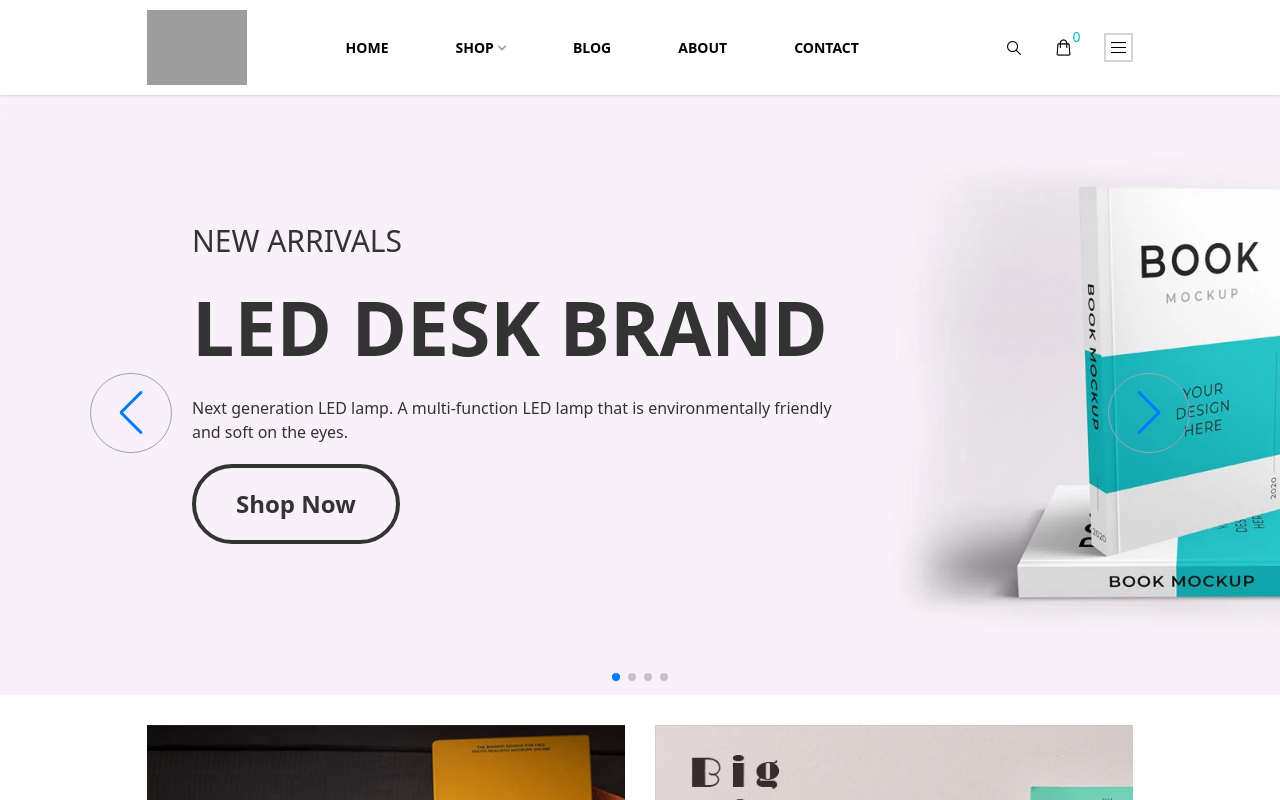
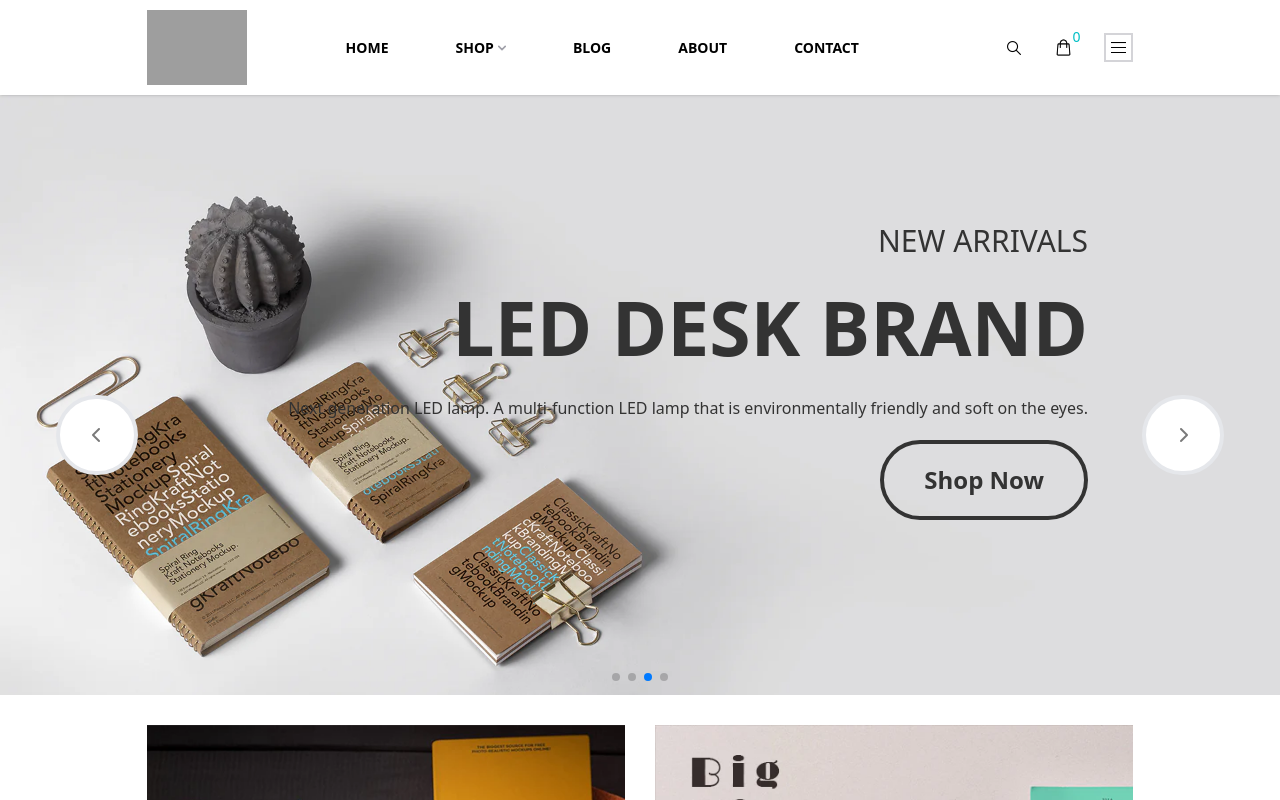
Before and after one commit to LongLH3008/Susan-BookStore, a React (Vite) app in the folder FE/: page / in a window 1280 px wide. Shown: the top 800 px of the page. Built offline with nearby package versions, Linux system fonts and the light colour scheme; grey boxes are pictures that could not be loaded.

Commit message:
fix: BannerHome

```diff
--- a/FE/src/client/components/page/home/SlideNavButtons.tsx
+++ b/FE/src/client/components/page/home/SlideNavButtons.tsx
@@ -1,24 +1,26 @@
 import { useSwiper } from "swiper/react";
 
-const SlideNavButtons = () => {
+export const SlideNavNext = () => {
   const swiper = useSwiper();
 
   return (
-    <div className="border-2 border-gray-200 w-fit px-2 py-1 rounded-xl mt-4 space-x-4">
-      <button
-        className="bg-blue-300 p-1 rounded-md"
-        onClick={() => swiper.slidePrev()}
-      >
-        Prev
-      </button>
-      <button
-        className="bg-blue-300 p-1 rounded-md"
-        onClick={() => swiper.slideNext()}
-      >
-        Next
-      </button>
-    </div>
+    <button
+      className="bg-blue-300 px-8 py-6 *:text-[#797979] bg-white border-4 border-gray-200 hover:bg-[#000] hover:border-[#000] *:hover:text-[#fff] rounded-full absolute top-1/2 right-14 z-20 "
+      onClick={() => swiper.slideNext()}
+    >
+      <i className="fa-solid fa-chevron-right"></i>
+    </button>
   );
 };
+export const SlideNavPrev = () => {
+  const swiper = useSwiper();
 
-export default SlideNavButtons;
+  return (
+    <button
+      className="bg-blue-300 px-8 py-6 *:text-[#797979] bg-white border-4 border-gray-200 hover:bg-[#000] hover:border-[#000] *:hover:text-[#fff] rounded-full absolute top-1/2 left-14 z-20 "
+      onClick={() => swiper.slidePrev()}
+    >
+      <i className="fa-solid fa-chevron-left"></i>
+    </button>
+  );
+};
--- a/FE/src/client/components/page/home/banner.tsx
+++ b/FE/src/client/components/page/home/banner.tsx
@@ -1,16 +1,15 @@
-import { useRef } from "react";
+// import { useRef } from "react";
 import { Swiper, SwiperSlide } from "swiper/react";
 import "swiper/css";
 import "swiper/css/pagination";
 import "swiper/css/navigation";
 import { Pagination, Navigation, Autoplay } from "swiper/modules";
+import { SlideNavNext, SlideNavPrev } from "./SlideNavButtons";
 
 const Banner = () => {
-  const prevRef = useRef(null);
-  const nextRef = useRef(null);
-
   return (
     <>
+      <div className="relative">
         <Swiper
           slidesPerView={1}
           spaceBetween={30}
@@ -18,14 +17,10 @@ const Banner = () => {
           pagination={{
             clickable: true,
           }}
-        navigation={{
-          prevEl: prevRef.current,
-          nextEl: nextRef.current,
+          autoplay={{
+            delay: 2000,
+            disableOnInteraction: true,
           }}
-        // autoplay={{
-        //   delay: 2000,
-        //   disableOnInteraction: true,
-        // }}
           modules={[Pagination, Navigation, Autoplay]}
           className="mySwiper"
         >
@@ -97,15 +92,11 @@ const Banner = () => {
               </div>
             </div>
           </SwiperSlide>
-        <div
-          ref={prevRef}
-          className="swiper-button-prev hover:bg-[#000] ml-20	 py-3 px-10 rounded-full border border-gray-400 bg-transparent hover:border-0 h-[80px] "
-        ></div>
-        <div
-          ref={nextRef}
-          className="swiper-button-next hover:bg-[#000]  mr-20 py-3 px-10 rounded-full border border-gray-400 bg-transparent hover:border-0 h-[80px] "
-        ></div>
+
+          <SlideNavNext />
+          <SlideNavPrev />
         </Swiper>
+      </div>
     </>
   );
 };
```
Lines whose indentation alone changed are shown as unchanged.
